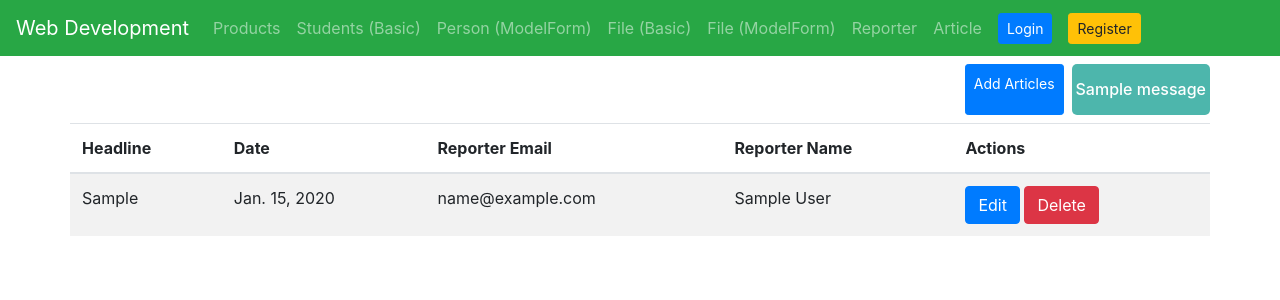
After one commit to badalmainali/final_assignment, a Django app: page /products/getArticleMF in a window 1280 px wide. The commit adds this page. Shown: the top 300 px of the page. Run offline with Django 3.2, Linux system fonts and the light colour scheme; tables that the repository leaves empty hold one stand-in row (values such as "Sample post"); one stand-in notice (Sample message) is shown; some libraries are stand-ins or nearby versions.

Commit message:
Django Web Class

```diff
--- a/Django Class/ecommerce/products/models.py
+++ b/Django Class/ecommerce/products/models.py
@@ -37,3 +37,16 @@ class Student(models.Model):
 class FileUpload(models.Model):
     title = models.CharField(max_length=200)
     file = models.FileField(upload_to='static/uploads')
+
+class Reporter(models.Model):
+    first_name=models.CharField(max_length=30)
+    last_name = models.CharField(max_length=30)
+    email=models.EmailField()
+
+    def __str__(self):
+        return self.first_name+''+self.last_name
+
+class Article(models.Model):
+    headline=models.CharField(max_length=100)
+    pub_date=models.DateField(auto_now_add=True)
+    reporter=models.ForeignKey(Reporter,on_delete=models.CASCADE)
--- /dev/null
+++ b/Django Class/ecommerce/products/templates/products/getArticleMF.html
@@ -0,0 +1,61 @@
+{% extends 'layout.html' %}
+{% block title %}
+<title>Get Article</title>
+{% endblock %}
+{% block content %}
+<style>
+    .success_message {
+    background:#4DB6AC;
+    color:#fff;
+    border-radius:5px;
+}
+.error_message {
+    background:red;
+    color:#fff;
+    border-radius:5px;
+}
+</style>
+<div class="container">
+    <div class="row">
+        <a href="/products/postArticleMF"
+           class="btn btn-primary btn-sm p-2 m-2 ml-auto">
+            Add Articles</a>
+        {% for message in messages %}
+        {% if message.level == DEFAULT_MESSAGE_LEVELS.SUCCESS %}
+        <h6 class="success_message py-3 px-1 my-2 text-center">{{message}}</h6>
+        {% endif %}
+        {% if message.level == DEFAULT_MESSAGE_LEVELS.ERROR %}
+        <h6 class="error_message py-3 px-1 my-2 text-center">{{message}}</h6>
+        {% endif %}
+        {% endfor %}
+        <table class="table table-striped">
+            <thead>
+            <tr>
+                <th>Headline</th>
+                <th>Date</th>
+                <th>Reporter Email</th>
+                <th>Reporter Name</th>
+                <th>Actions</th>
+            </tr>
+            </thead>
+            <tbody>
+            {% for article in articles %}
+            <tr>
+                <td>{{article.headline}}</td>
+                <td>{{article.pub_date}}</td>
+                <td>{{article.reporter.email}}</td>
+                <td>{{article.reporter.first_name}} {{article.reporter.last_name}}</td>
+                <td><a href="#"
+                       class="btn btn-primary">Edit</a>
+                    <a href="#"
+                       class="btn btn-danger"
+                       onclick="return confirm('Are you sure want to delete?')"
+                    >Delete</a>
+                </td>
+            </tr>
+            {% endfor %}
+            </tbody>
+        </table>
+    </div>
+</div>
+{% endblock %}
--- a/Django Class/ecommerce/products/urls.py
+++ b/Django Class/ecommerce/products/urls.py
@@ -42,6 +42,10 @@ urlpatterns = [
     path('deleteFileMF/<int:file_id>',views.deleteFileMF),
     path('password_change', auth_views.PasswordChangeView.as_view(template_name='products/passwordChange.html')),
     path('password_change_done', auth_views.PasswordChangeView.as_view(template_name='products/passwordChangeDone.html'), name='password_change_done'),
+    path('getReporterMF',views.show_reporter_mf),
+    path('postReporterMF',views.post_reporter_mf),
+    path('getArticleMF',views.show_article_mf),
+    path('postArticleMF',views.post_article_mf)
 
 
 ]
--- a/Django Class/ecommerce/products/views.py
+++ b/Django Class/ecommerce/products/views.py
@@ -3,10 +3,15 @@ from .models import Product
 from .models import person, Student
 from .models import person
 from .models import Student
+from .models import Article
+from .models import Reporter
+
 from .models import FileUpload
 from .form import ProductForm
 from .form import personform
 from .form import FileForm
+from .form import ArticleForm
+from .form import ReporterForm
 from django.http import HttpResponse, request
 import os
 from django.contrib import messages
@@ -246,3 +251,49 @@ def updateFileMF(request, file_id):
 
     }
     return render(request, 'products/updateFileMF.html', context)
+
+def show_reporter_mf(request):
+    reporters = Reporter.objects.all()
+    context = {
+        'reporters':reporters,
+        'activate_reporterMF':'active'
+    }
+    return render(request, 'products/getReporterMF.html', context)
+
+def post_reporter_mf(request):
+    if request.method == 'POST':
+        form = ReporterForm(request.POST)
+        if form.is_valid():
+            form.save()
+            messages.add_message(request, messages.SUCCESS, 'Reporter Added Successfully')
+            return redirect('/products/getReporterMF')
+        else:
+            messages.add_message(request, messages.ERROR, 'Error in adding reporter')
+            return render(request,'products/postReporterMF.html', {'form':form})
+    context = {
+        'form' :ReporterForm
+    }
+    return render(request, 'products/postReporterMF.html',context)
+
+def show_article_mf(request):
+    articles = Article.objects.all()
+    context = {
+        'articles':articles,
+        'activate_articleMF':'active'
+    }
+    return render(request, 'products/getArticleMF.html', context)
+
+def post_article_mf(request):
+    if request.method == 'POST':
+        form = ArticleForm(request.POST)
+        if form.is_valid():
+            form.save()
+            messages.add_message(request, messages.SUCCESS, 'Article Added Successfully')
+            return redirect('/products/getArticleMF')
+        else:
+            messages.add_message(request, messages.ERROR, 'Error in adding article')
+            return render(request,'products/postArticleMF.html', {'form':form})
+    context = {
+        'form' :ArticleForm,
+    }
+    return render(request, 'products/postArticleMF.html',context)
--- a/Django Class/ecommerce/templates/navbar.html
+++ b/Django Class/ecommerce/templates/navbar.html
@@ -21,6 +21,12 @@
             </li>
             <li class="nav-item {{activate_fileMF}}">
                 <a class="nav-link" href="/products/getFileMF">File (ModelForm)</a>
+            </li>
+             <li class="nav-item {{activate_getReporterMF}}">
+                <a class="nav-link" href="/products/getReporterMF"> Reporter</a>
+            </li>
+             <li class="nav-item {{activate_getArticleMF}}">
+                <a class="nav-link" href="/products/getArticleMF">Article</a>
             </li>
         </ul>
         <ul class="navbar-nav">
```
Also changed, not shown: Django Class/ecommerce/products/form.py (+11 -1 lines), Django Class/ecommerce/products/templates/products/getReporterMF.html (added, +59 -0 lines), Django Class/ecommerce/products/templates/products/postArticleMF.html (added, +41 -0 lines), Django Class/ecommerce/products/templates/products/postReporterMF.html (added, +50 -0 lines), Django Class/ecommerce/accounts/migrations/0003_auto_20210324_0927.py (added), Django Class/ecommerce/products/migrations/0006_article_reporter.py (added).
